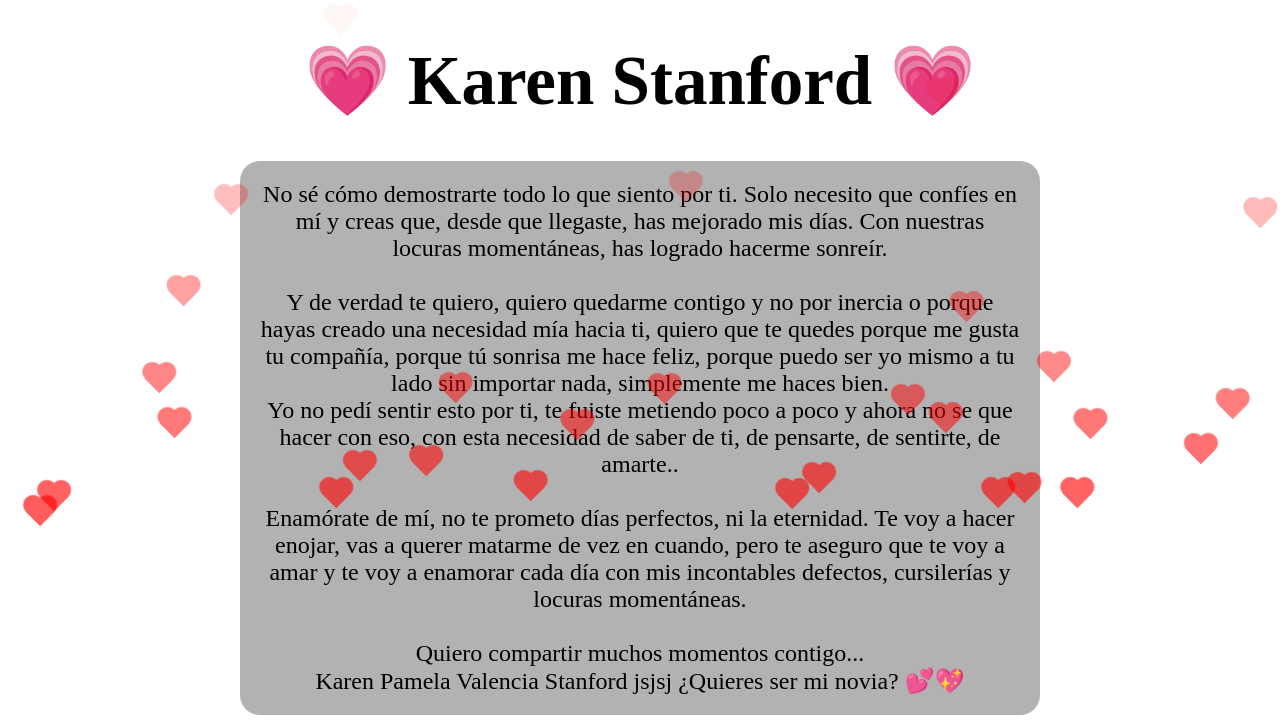
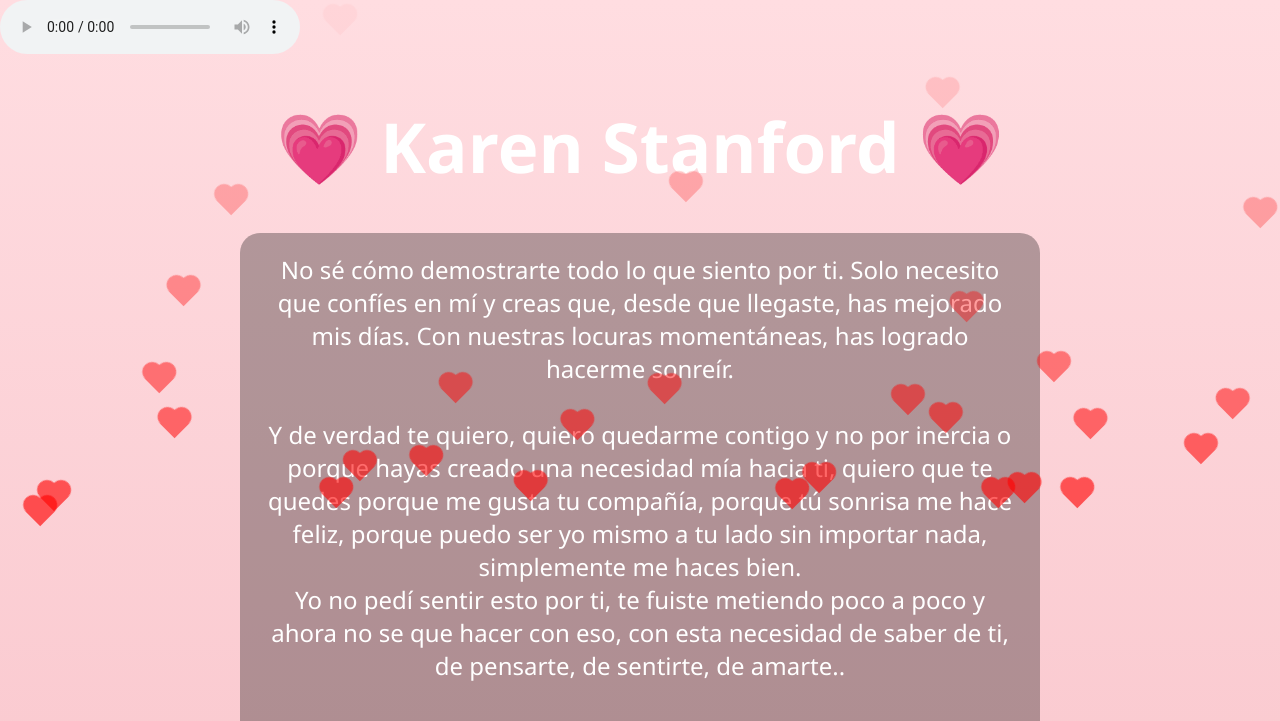
Before and after one commit to DanielProgram14/karen.github.io, a plain HTML site: page sorpresa.html in a window 1280 px wide. Shown: the top 721 px of the page. Drawn offline with Linux system fonts and the light colour scheme.

Commit message:
Update sorpresa.html

```diff
--- a/sorpresa.html
+++ b/sorpresa.html
@@ -4,16 +4,16 @@
   <meta charset="UTF-8" />
   <meta name="viewport" content="width=device-width, initial-scale=1.0"/>
   <title>Para Karen 💖</title>
+  <audio controls loop>
+  <source src="MusicFond.mp3" type="audio/mpeg">
+  </audio>
   <style>
     * {
       box-sizing: border-box;
       margin: 0;
       padding: 0;
     }
-    <audio controls loop>
-  <source src="MusicFond.mp3" type="audio/mpeg">
-  Tu navegador no soporta audio HTML5.
-</audio>
+
     body {
       font-family: 'Segoe UI', sans-serif;
       background: linear-gradient(to bottom, #ffdde1, #ee9ca7);
```
